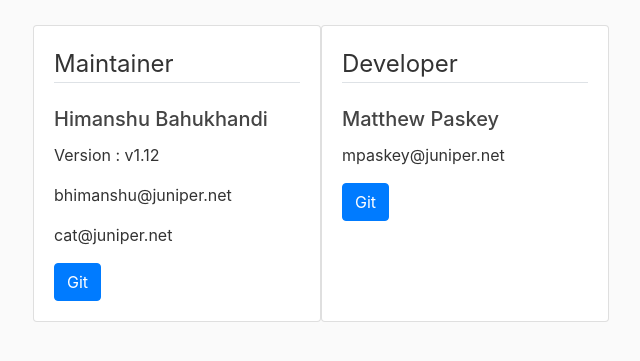
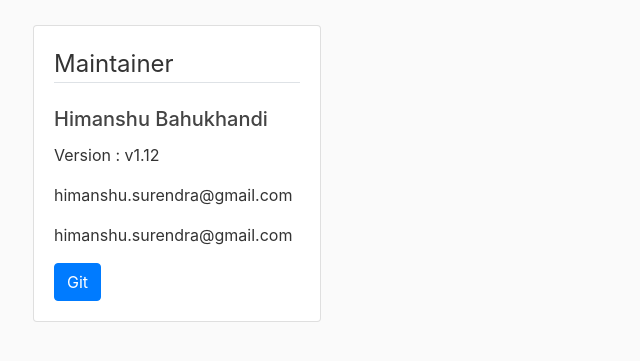
Before and after one commit to bhimanshu2025/cat, a Flask app: page /about in a window 1280 px wide. Shown: the part 56-417 px from the top of the page, without its empty margins (37-677 px from the left). Run offline with Flask 2, Linux system fonts and the light colour scheme; parts of the project's set-up code (start-up, migrations or seed data) failed here and were passed over; some libraries are stand-ins or nearby versions.

Commit message:
initial commit

```diff
--- a/REST-API/cat/api/users/routes.py
+++ b/REST-API/cat/api/users/routes.py
@@ -53,7 +53,7 @@
 
 # For POST request, below are fields that can be updated
 # {
-#      "email": "nishant@juniper.net",
+#      "email": "nishant@gmail.com",
 #      "teamname": "T6",
 #      "active": True,
 #      "timezone": "US\Pacific",
@@ -85,7 +85,7 @@
 
 # {
 # *    "username": "nishant",
-#      "email": "nishant@juniper.net",
+#      "email": "nishant@gmail.com",
 # *    "password": "abc",
 # *    "teamname": "T6",
 #      "active": True,
--- a/REST-API/cat/static/swagger.json
+++ b/REST-API/cat/static/swagger.json
@@ -1518,7 +1518,7 @@
           example: abc@xyz.com
         mswebhook:
           type: string
-          example: https://junipernetworks.webhook.office.com/webhookb2/6ef427de-2e9
+          example: https://example.webhook.office.com/webhookb2/6ef427de-2e9
           description: Microsoft teams webhook
     AddTeam:
       type: object
--- a/REST-API/cat/templates/about.html
+++ b/REST-API/cat/templates/about.html
@@ -6,19 +6,10 @@
       <legend class="border-bottom mb-4">Maintainer</legend>
       <h5 class="card-title">Himanshu Bahukhandi</h5>
       <p>Version : {{ config['BUILD'] }}</p>
-      <p class="card-text">bhimanshu@juniper.net </p>
-      <p class="card-text">cat@juniper.net </p>
-      <a href="https://css-git.juniper.net/bhimanshu/cat" class="btn btn-primary">Git</a>
+      <p class="card-text">himanshu.surendra@gmail.com </p>
+      <p class="card-text">himanshu.surendra@gmail.com </p>
+      <a href="https://github.com/bhimanshu2025" class="btn btn-primary">Git</a>
     </div>
-</div>
-<div class="card" style="width: 18rem;">
-  <!-- <img src="..." class="card-img-top" alt="..."> -->
-  <div class="card-body">
-    <legend class="border-bottom mb-4">Developer</legend>
-    <h5 class="card-title">Matthew Paskey</h5>
-    <p class="card-text">mpaskey@juniper.net </p>
-    <a href="https://css-git.juniper.net/mpaskey" class="btn btn-primary">Git</a>
-  </div>
 </div>
 
 {% endblock %}
```
Also changed, not shown: REST-API/cat/config.py (+3 -7 lines), REST-API/tests/functionality_testing/data_integrity_tests/test_users.py (+1 -1 lines), Deployment/Docker/gunicorn/README.md, Deployment/Docker/wsgi/README.md, Deployment/README.md, Deployment/kubernetes/README.md, Deployment/kubernetes/manifests/cat_app/README.md, Deployment/kubernetes/manifests/mysql/README.md, LICENSE.md (added), README.md, 3 other files.
